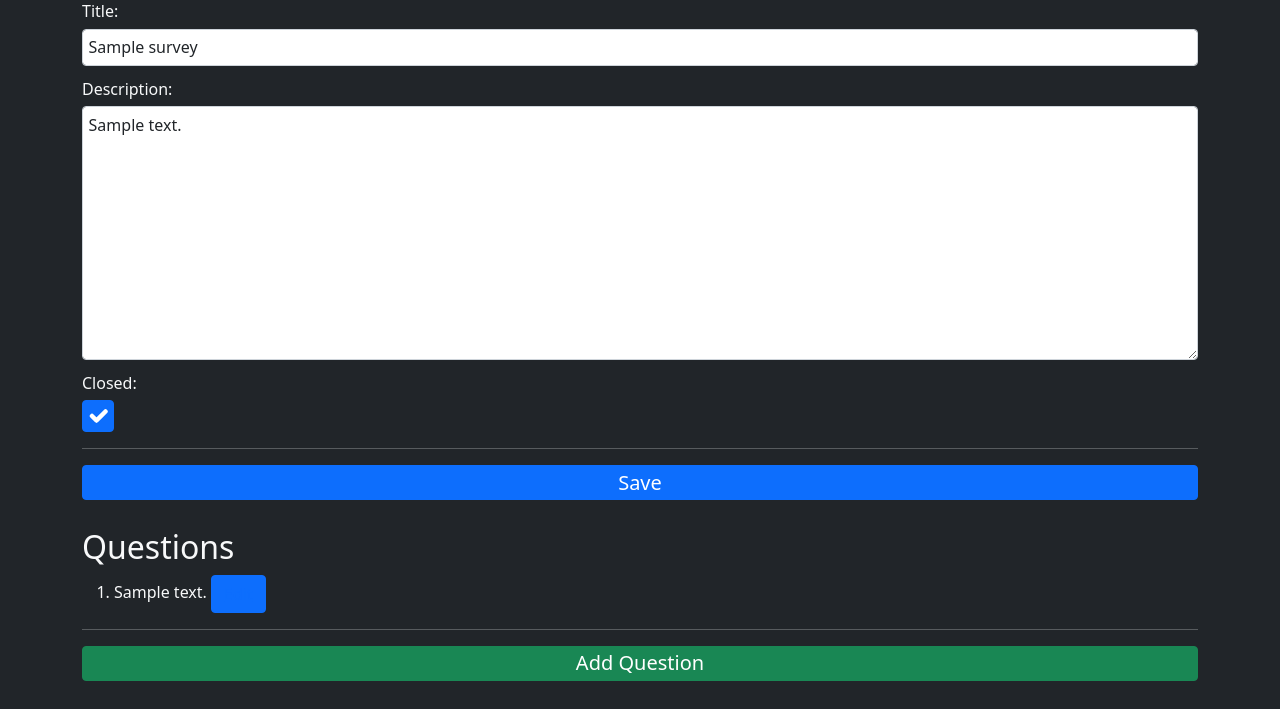
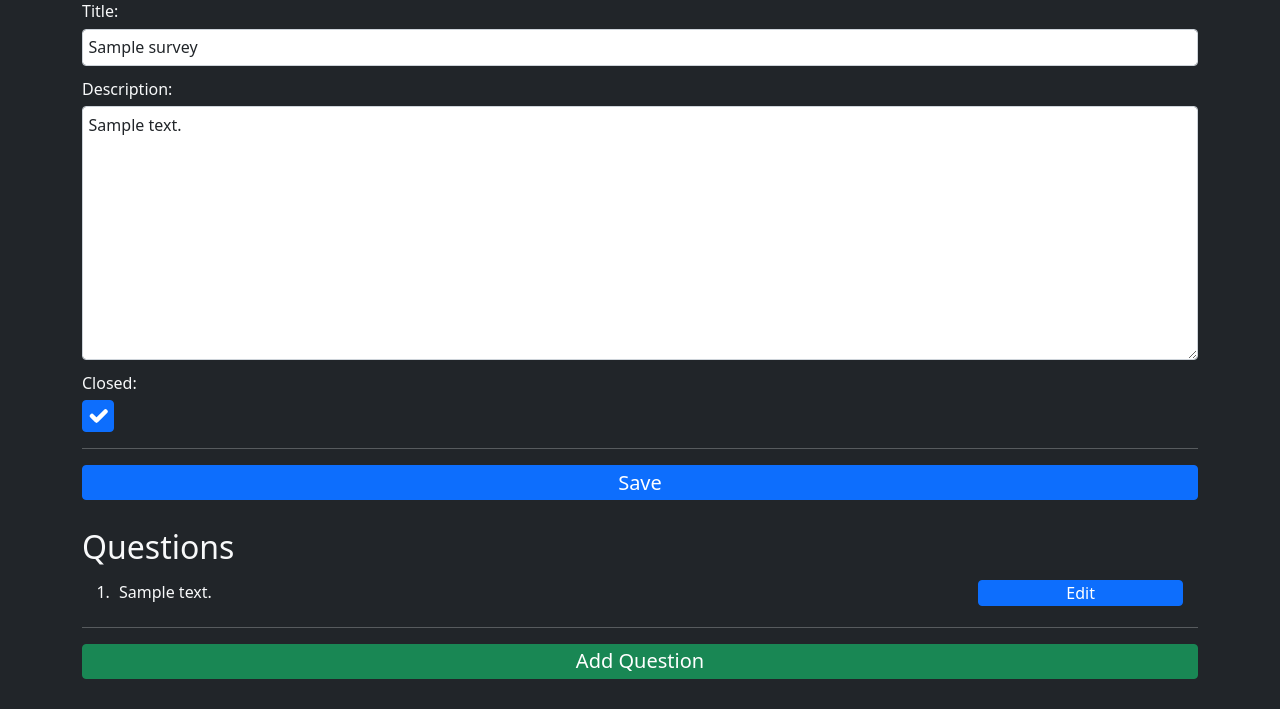
Before and after one commit to nicofreundt/school_project, a Django app: page /survey/edit/00000000-0000-0000-0000-000000000001/ in a window 1280 px wide. Shown: the part 92-801 px from the top of the page. After the commit the page ends 771 px from the top, so only its background shows below. Run offline with Django 4.2, Linux system fonts and the light colour scheme; tables that the repository leaves empty hold one stand-in row (values such as "Sample post").

Commit message:
Improved Question-List in survey-edit template
- Fixed Ordered-List
- Improved design and layout of question-edit button

```diff
--- a/survey/templates/survey/edit.html
+++ b/survey/templates/survey/edit.html
@@ -13,16 +13,18 @@
         />
     </form>
     <h2> Questions </h2>
-    {% for question in questions %}
     <ol>
-        <li>
-            {{ question.text }}
-            <button type="button" class="btn btn-primary">
-                <a href="{% url 'question_edit' survey=survey question=question.id %}">Edit</a>
-            </button>
-        </li>
+        {% for question in questions %}
+            <li>
+                <div style="padding: 5px; display: grid; grid-auto-flow: column; grid-template-columns: 80%">
+                    {{ question.text }}
+                    <button type="button" class="btn btn-primary" style="padding: 0px; margin: 0px 10px 0px 0px"
+                        onclick="location.href='{% url 'question_edit' survey=survey question=question.id %}'">Edit</a>
+                    </button>
+                </div>
+            </li>
+        {% endfor %}
     </ol>
-    {% endfor %}
     <hr>
     <div style="display: flex; justify-content: center; align-items: center;">
         <button  style="font-size: 20px; height: 4vh; min-height: 35px; width: 100%; padding: 0px; margin: 0px 0px 2.5% 0px"
```
